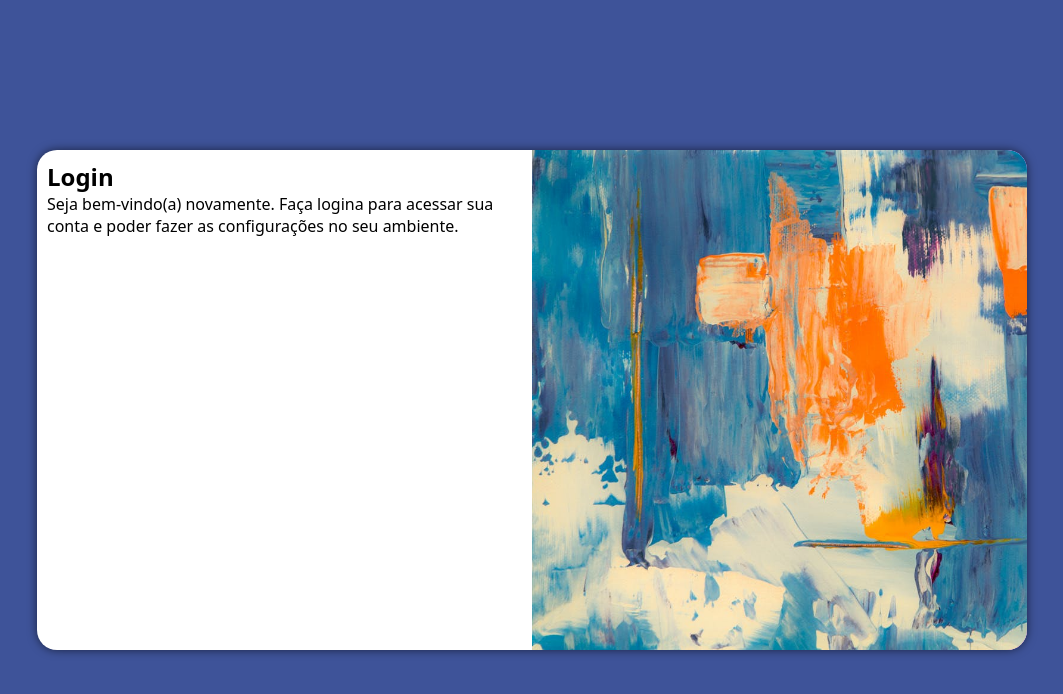
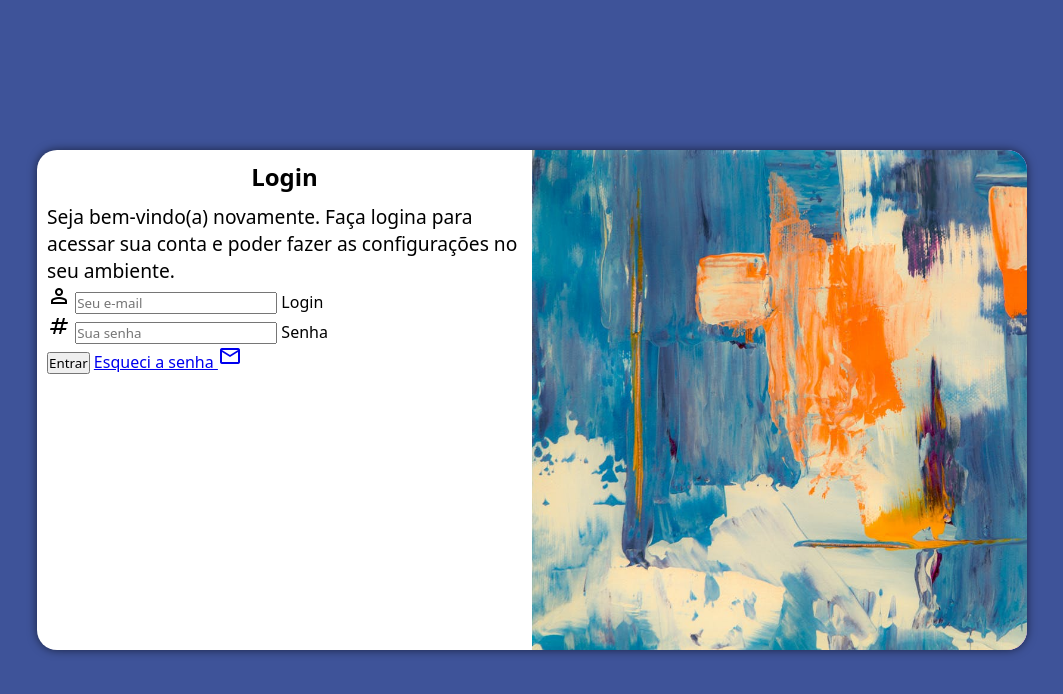
Before and after one commit to Pedro4dev/projeto-login, a plain HTML site: page index.html in a window 1280 px wide. Shown: the whole page, without its empty margins (108-1171 px from the left). Drawn offline with nearby package versions, Linux system fonts and the light colour scheme.

Commit message:
upd formulário projeto tela de login

```diff
--- a/estilos/media-query.css
+++ b/estilos/media-query.css
@@ -6,14 +6,14 @@
     }
 
     section#login > div#imagem{
-        float: left;
-        width: 30%;
+        float: right;
+        width: 50%;
         height: 100%;
     }
 
-    section#login > div#imagem{
-        float: right;
-        width: 50%;
+    section#login > div#formulario{
+        float: left;
+        width: 40%;
     }
 }
 @media screen and (min-width: 992px) {
--- a/estilos/style.css
+++ b/estilos/style.css
@@ -56,3 +56,13 @@ section#login > div#formulario{
     display: block;
     padding: 10px;
 }
+
+div#formulario > h1{
+    font-size: 1.5em;
+    text-align: center;
+    margin-bottom: 10px;
+}
+
+div#formulario > p{
+    font-size: 1.2em;
+}
--- a/index.html
+++ b/index.html
@@ -4,6 +4,7 @@
     <meta charset="UTF-8">
     <meta name="viewport" content="width=device-width, initial-scale=1.0">
     <title>Projeto tela de login</title>
+    <link rel="stylesheet" href="https://fonts.googleapis.com/css2?family=Material+Symbols+Outlined:opsz,wght,FILL,GRAD@24,400,0,0" />
     <link rel="stylesheet" href="estilos/style.css">
     <link rel="stylesheet" href="estilos/media-query.css">
 </head>
@@ -17,8 +18,30 @@
             <div id="formulario">
                 <h1>Login</h1>
                 <p>Seja bem-vindo(a) novamente. Faça logina para acessar sua conta e poder fazer as configurações no seu ambiente.</p>
-                <form action="login.php" method="post"></form>
-            </div>
+                <form action="login.php" method="post">
+
+                <div class="campo">
+                    <span class="material-symbols-outlined">
+                        person
+                        </span>
+                    <input type="email" name="login" id="ilogin" placeholder="Seu e-mail" autocomplete="email" required maxlength="30">
+                     <label for="ilogin">Login</label>
+                </div>
+
+                <div class="campo">
+                    <span class="material-symbols-outlined">
+                        tag
+                        </span>
+                    <input type="password" name="senha" id="isenha" placeholder="Sua senha" autocomplete="current-password" required minlength="8" maxlength="20">
+                    <label for="isenha">Senha</label>
+                </div>
+
+                <input type="submit" value="Entrar">
+                <a href="esqueci.html">
+                    Esqueci a senha <i class="material-symbols-outlined">mail</i>
+                </a>
+           </div>
+          </form>
         </section>
     </main>
 </body>
```
